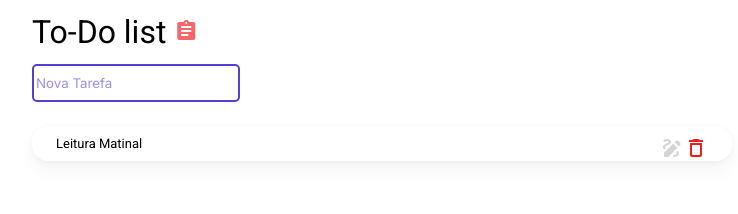
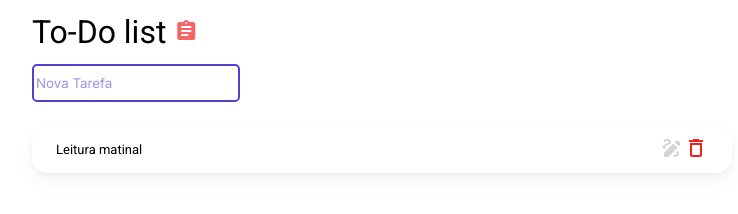
Before and after one commit to danielle-o-n/CRUD, a plain HTML site: page index.html in a window 1280 px wide. Shown: the full height of the page, 258-996 px from the left. Drawn offline with Linux system fonts and the light colour scheme.

Commit message:
alinhamento de itens

```diff
--- a/script.js
+++ b/script.js
@@ -1,8 +1,8 @@
 window.addEventListener('load', start); // adiciona evento para carregar a pagina primeiro
     var input1 = null; //declara a variavel para ter acesso dela fora da função
-    var lista = ["Leitura Matinal"]
     var inEditando = null;
     var indexAtual = null;
+    var lista = ["Leitura matinal"]
 
 function start () {
     console.log("ok");
@@ -90,11 +90,13 @@ function renderiza() {
     for (var i = 0; i< lista.length; i ++) {
         var nome = lista[i];
         var li = document.createElement('li'); // cria li para cada nome
+        var divBotoes = document.createElement('div'); // cria div para botoes
         var botao = criaBotaoDelete(i); // botao é a função que retorna o botão ( passando o indice da li como parametro)
         li.textContent = nome;
-        li.appendChild(botao);
         var botaoEditar = editandoNome(nome , i); // passa nome e indice como parametros para a função
-        li.appendChild(botaoEditar)
+        divBotoes.appendChild(botao)
+        divBotoes.appendChild(botaoEditar)
+        li.appendChild(divBotoes)
         ul.appendChild(li)
     }
 
--- a/style.css
+++ b/style.css
@@ -17,7 +17,6 @@ button{
     float: right;
     border: none;
     top: auto;
-    display: block;
     outline: none;
 }
 
@@ -30,6 +29,9 @@ span#listinha{
 }
 
 li{
+    align-items: center;
+    justify-content: space-between;
+    display: flex;
     padding: 10px 24px;
     /* Shadow */
     box-shadow: 0px 10px 20px #0000000a, 0px 2px 6px #0000000a, 0px 0px 1px #0000000a;
```
